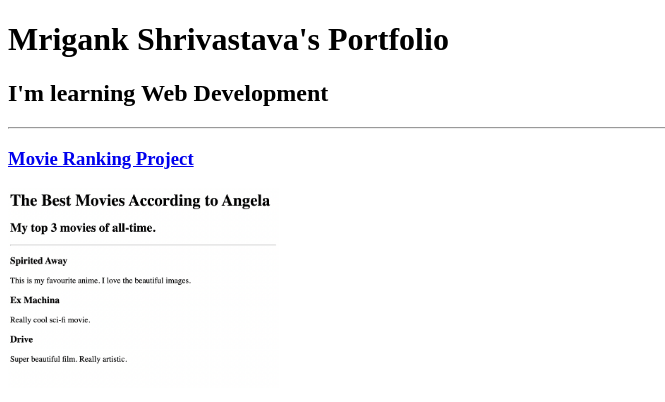
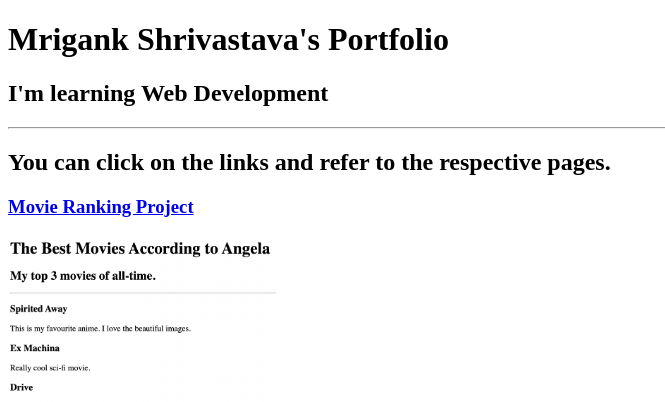
Before and after one commit to myth7777/html-portfolio, a plain HTML site: page index.html in a window 1280 px wide. Shown: the top 402 px of the page, without its empty margins (0-665 px from the left). Drawn offline with Linux system fonts and the light colour scheme.

Commit message:
Update index.html

```diff
--- a/index.html
+++ b/index.html
@@ -25,6 +25,7 @@ https://developer.mozilla.org/en-US/docs/Web/HTML/Element/img#attr-height -->
     <h1>Mrigank Shrivastava's Portfolio</h1>
     <h2>I'm learning Web Development</h2>
     <hr />
+    <h2>You can click on the links and refer to the respective pages.</h2>
     <h3><a href="./public/movie-ranking.html">Movie Ranking Project</a></h3>
     <img
       src="./assets/images/movie-ranking.png"
```
